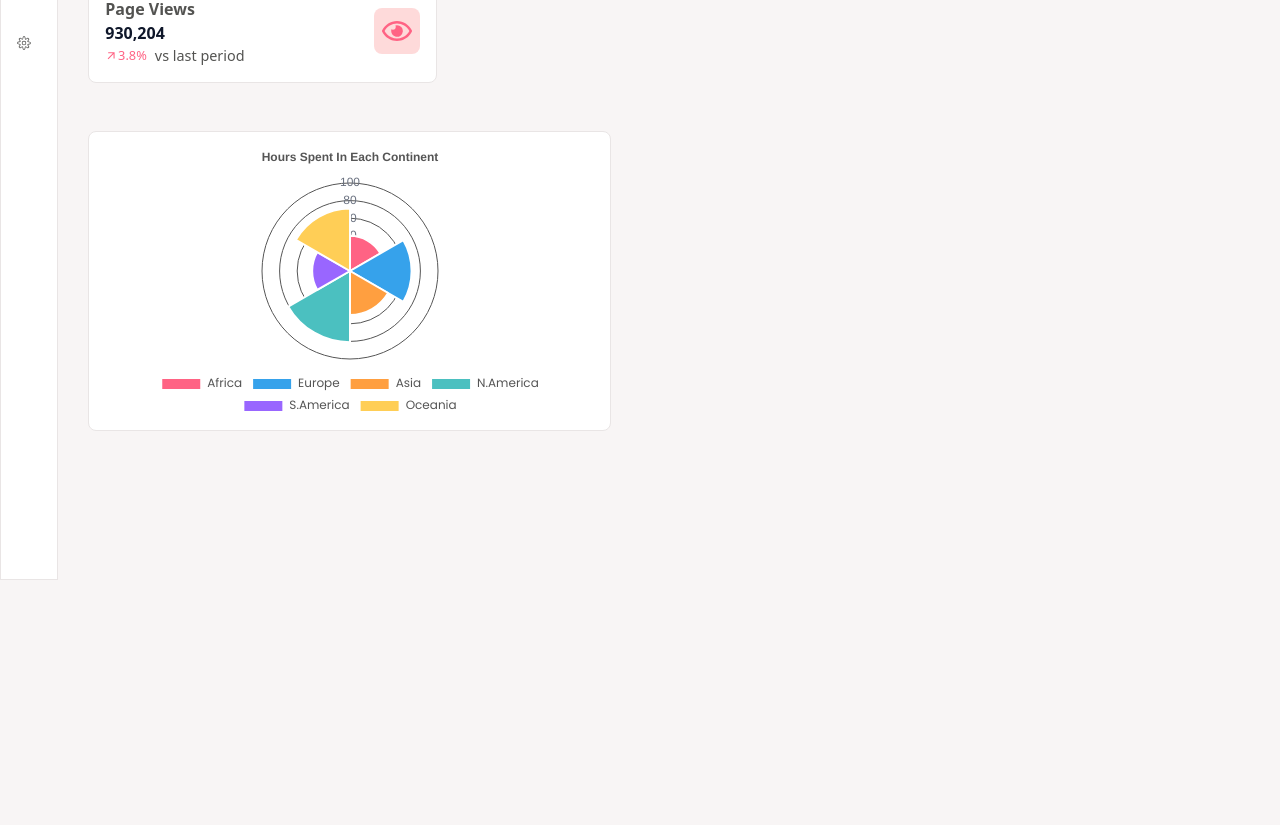
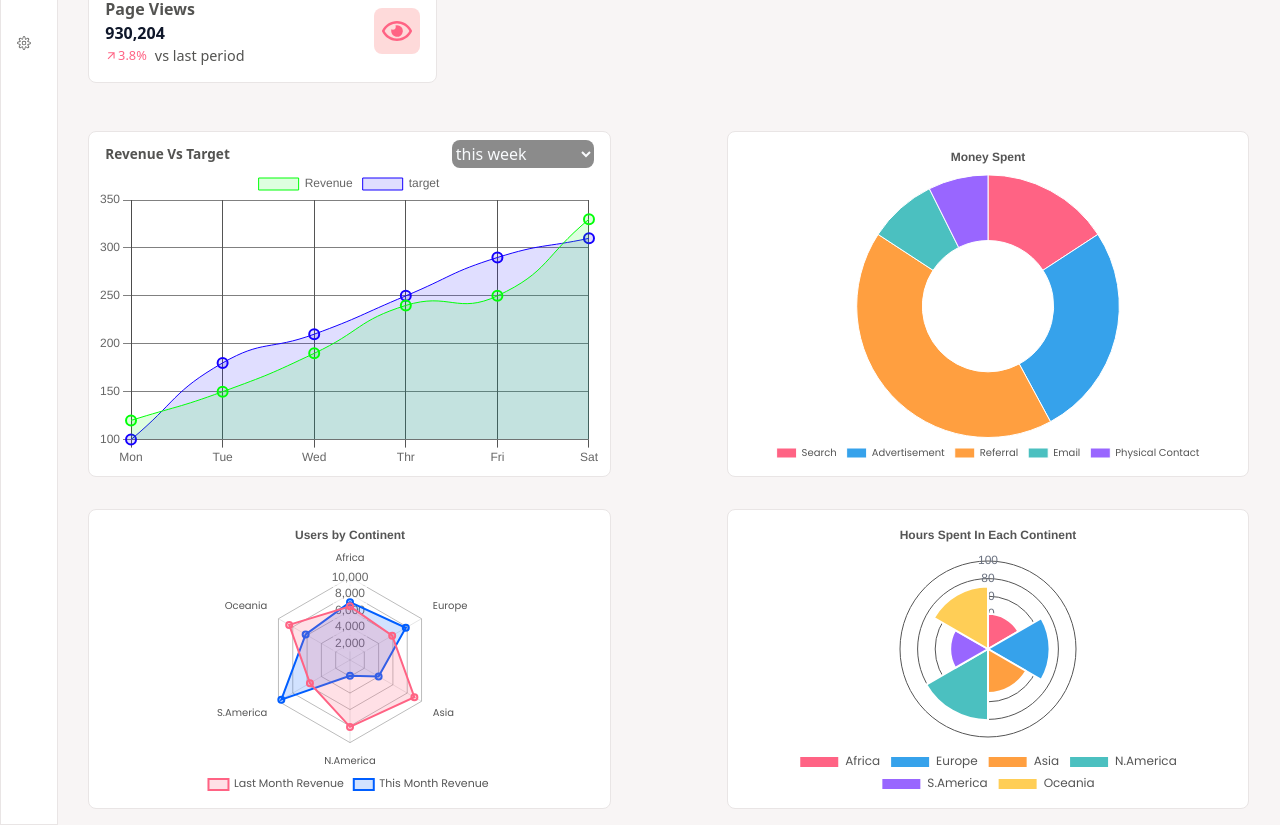
Before and after one commit to AdebestAA/admin-dashboard, a Next.js app: page /analytics in a window 1280 px wide. Shown: the part 220-1045 px from the top of the page. Before the commit the page ends 800 px from the top, so only its background shows below. Built offline with nearby package versions, Linux system fonts and the light colour scheme.

Commit message:
add othere

```diff
--- a/src/app/analytics/page.tsx
+++ b/src/app/analytics/page.tsx
@@ -11,11 +11,11 @@ const page = () => {
     <div className='mx-auto'>
         <AnalyticsStatsComponent />
         <div className='w-[95%] mx-auto flex flex-wrap mdsm:justify-between'>
-        {/* <RevenueVsTarget/>
-        <Performance/> */}
+        <RevenueVsTarget/>
+         <Performance/>
         </div>
         <div className='w-[95%] mx-auto flex flex-wrap mdsm:justify-between'>
-         {/* <ContinentsCategorization/> */}
+         <ContinentsCategorization/>
          <TimeSpent/>
         </div>
     </div>
```
